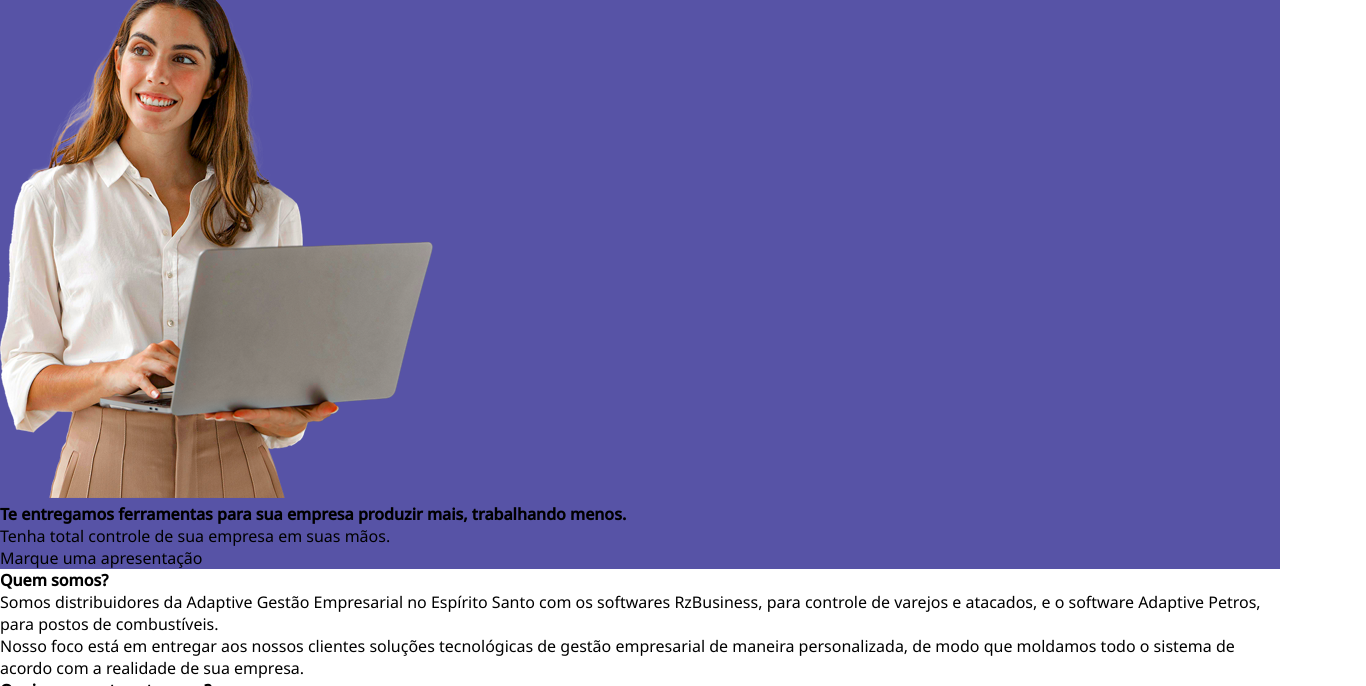
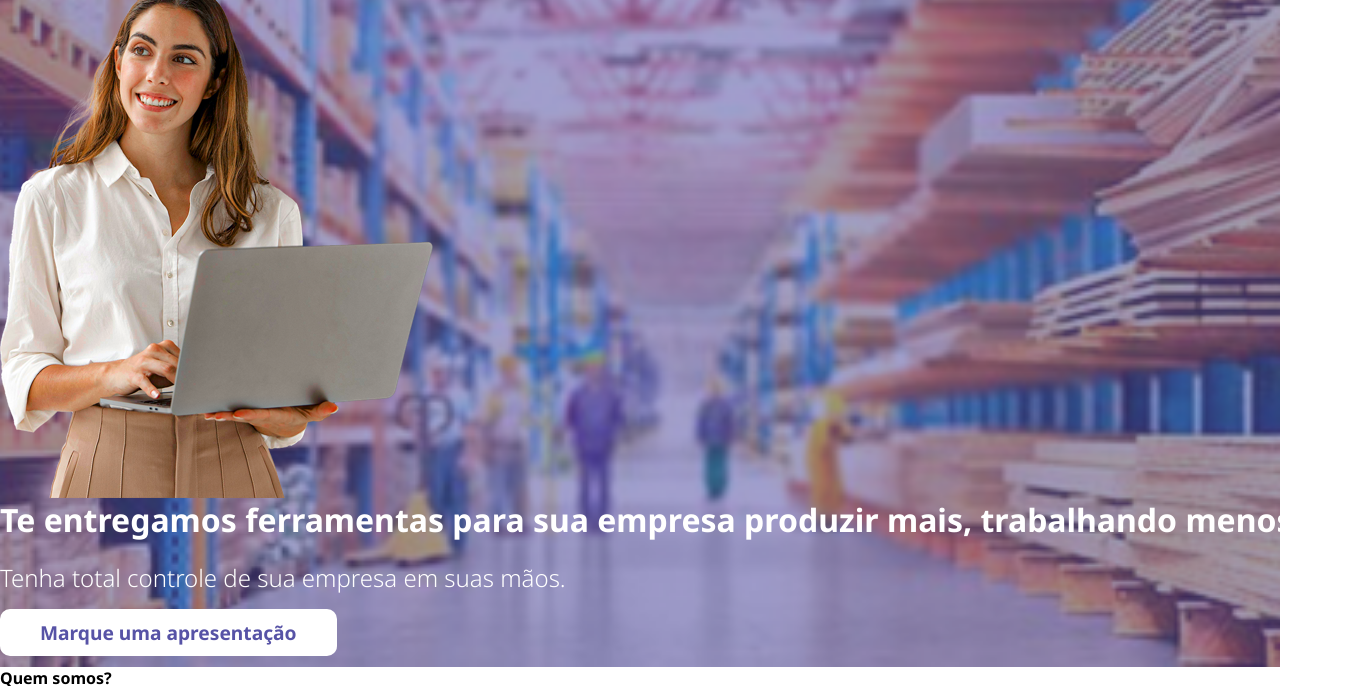
Before and after one commit to maxedpeixoto/resetsistemas, a plain HTML site: page index.html in a window 1280 px wide. Shown: the part 113-799 px from the top of the page, 1366 px wide, since content can reach past the window. Drawn offline with Linux system fonts and the light colour scheme.

Commit message:
080722 1746

```diff
--- a/_css/styles.css
+++ b/_css/styles.css
@@ -1,23 +1,20 @@
-.main_geral {
+.main_header {
     width: 100%;
-}
-
-.main_header {
     background-color: #5753A6;
 }
 
-.main_display {
+.main_header_content {
     max-width: 1366px;
     margin: 0 auto;
     display: flex;
 }
 
-.main_header .main_display .logo {
+.main_header .main_header_content .logo {
     flex-basis: 220px;
     display: flex;
 }
 
-.main_header .main_display .main_header_content_menu {
+.main_header .main_header_content .main_header_content_menu {
     flex-basis: calc(100% - 220px);
     display: flex;
     justify-content: flex-end;
@@ -49,6 +46,51 @@
     display: flex;
 }
 
-.main_article {
+.main_cta {
     background-color: #5753A6;
+    background-image: url(../_img/background-header.png);
+    background-repeat: none;
+    background-position: center center;
+    background-size: cover;
 }
+
+.main_cta .main_cta_content {
+    width: 1366px;
+    margin: 0 auto;
+    display: flex;
+    align-items: stretch;
+}
+
+.main_cta .main_cta_content img {
+    display: flex;
+    justify-content: flex-end;
+}
+
+.main_cta .main_cta_content h1 {
+    font-size: 2em;
+    color: #FFF;
+    font-weight: 700;
+    text-align: left;
+    position: relative;
+    z-index: 2;
+}
+
+.main_cta .main_cta_content p {
+    font-size: 1.5em;
+    color: #FFF;
+    font-weight: 300;
+    text-align: left;
+    margin: 20px 0;
+}
+
+.main_cta .main_cta_content .btn {
+    background-color: #FFF;
+    color: #5753A6;
+    font-weight: 700;
+    font-size: 0.8em;
+    text-align: center;
+    padding: 10px 40px;
+    border-radius: 10px;
+    -moz-border-radius: 10px;
+    -webkit-border-radius: 10px;
+}
--- a/index.html
+++ b/index.html
@@ -7,14 +7,14 @@
     <meta name="viewport" content="width=device-width, initial-scale=1.0">
     <link rel="preconnect" href="https://fonts.googleapis.com">
     <link rel="preconnect" href="https://fonts.gstatic.com" crossorigin>
-    <link href="https://fonts.googleapis.com/css2?family=Noto+Sans:wght@300;400;500&display=swap" rel="stylesheet">
+    <link href="https://fonts.googleapis.com/css2?family=Noto+Sans:wght@300;400;500;700&display=swap" rel="stylesheet">
     <link href="_css/boot.css" rel="stylesheet" type="text/css" />
     <link href="_css/styles.css" rel="stylesheet" type="text/css" />
 </head>
 
 <body>
-    <header class="main_header main_geral">
-        <div class="main_display">
+    <header class="main_header">
+        <div class="main_header_content">
             <a href="#" class="logo">
                 <img src="_img/logo.svg" alt="Reset Sistemas" title="Reset Sistemas">
             </a>
@@ -30,15 +30,19 @@
             </nav>
         </div>
     </header>
-    <main class="main_geral">
-        <article class="main_article">
+    <main>
+        <div class="main_cta">
+            <article class="main_cta_content">
                 <header>
                     <img src="_img/Imagem1.png">
+                    <div class="main_cta_content_texto">
                         <h1>Te entregamos ferramentas para sua empresa produzir mais, trabalhando menos.</h1>
                         <p>Tenha total controle de sua empresa em suas mãos.</p>
-                <p><a href="#" class="btn"></a>Marque uma apresentação</p>
+                        <p><a href="#" class="btn">Marque uma apresentação</a></p>
+                    </div>
                 </header>
             </article>
+        </div>
         <article>
             <header>
                 <h1>Quem somos?</h1>
```
Also changed, not shown: _img/atacado.webp (added), _img/background-header.png (added). Lines whose indentation alone changed are shown as unchanged.
